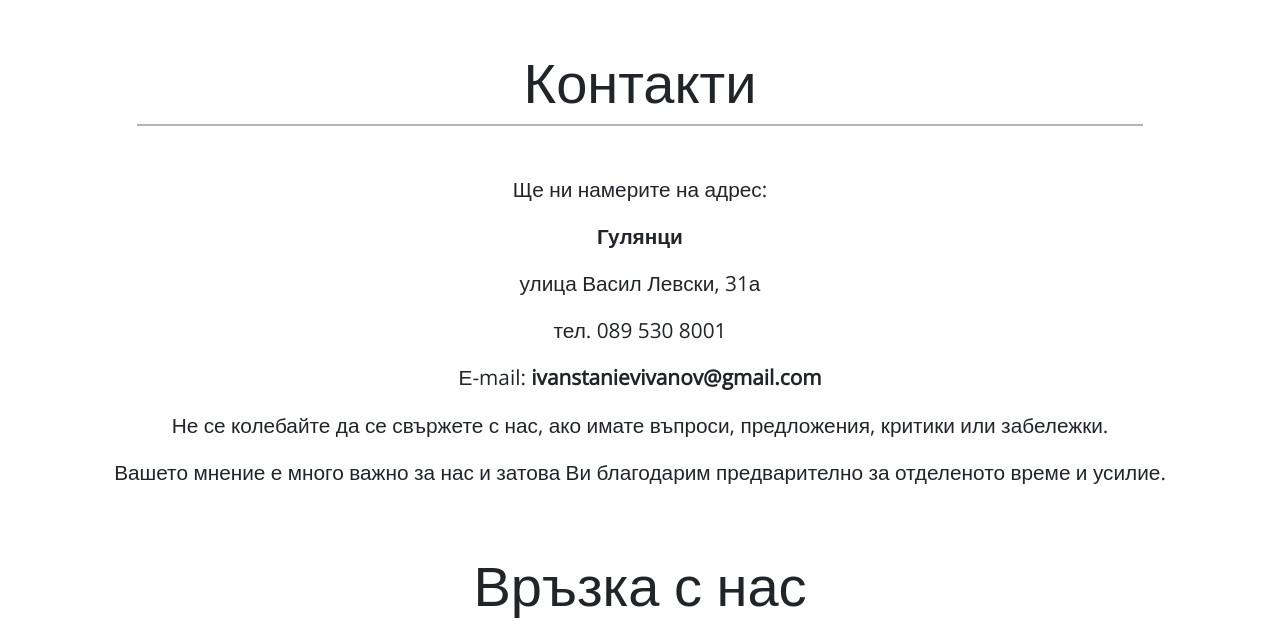
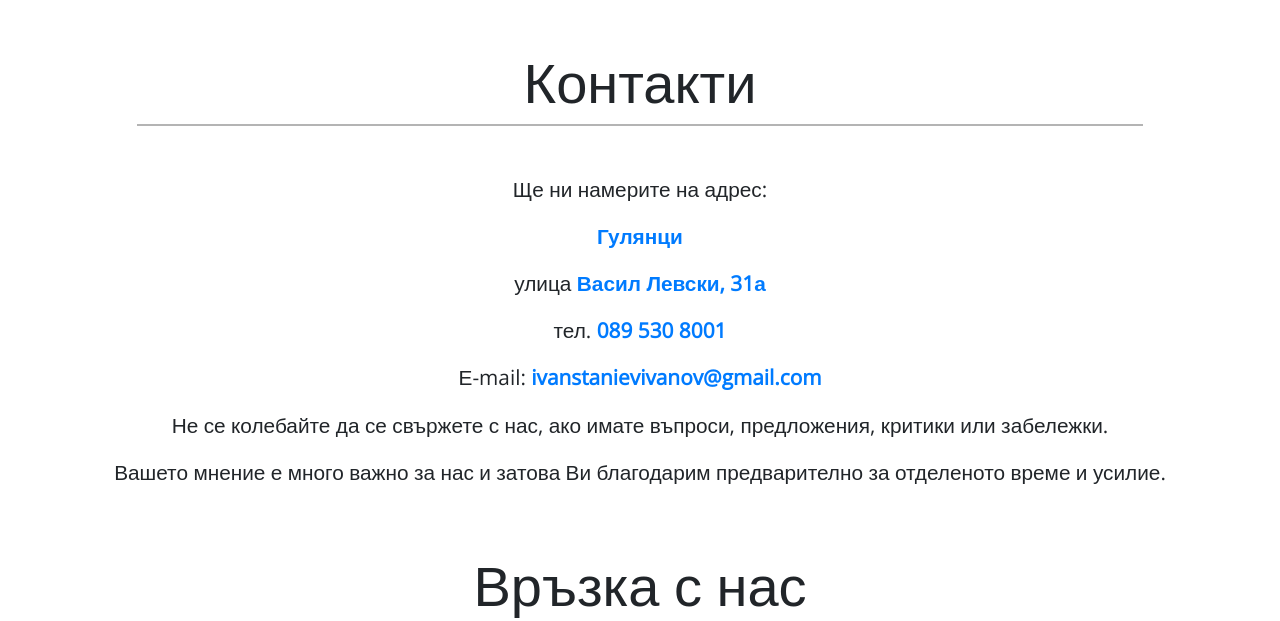
Before and after one commit to kristiyanivanovx/krisiqna-auto-24, a Flask app: page /contacts in a window 1280 px wide. Shown: the part 66-687 px from the top of the page. Run offline with Flask 2, Linux system fonts and the light colour scheme; some libraries are stand-ins or nearby versions.

Commit message:
frontend improvements

```diff
--- a/static/css/style.css
+++ b/static/css/style.css
@@ -17,7 +17,7 @@ html, body {
 }
 
 .active a, .subscription, .orange {
-  color: #38bce3!important;
+  color: #38bce3 !important;
 }
 
 #active {
@@ -169,6 +169,9 @@ html, body {
 }
 
 /* misc */
+.highlight {
+  color: #007bff;
+}
 
 .w-85 {
   width: 85%;
--- a/templates/contacts.html
+++ b/templates/contacts.html
@@ -18,16 +18,16 @@
 		<p>
 			Ще ни намерите на адрес:
 		</p>
-		<p>
+		<p class="highlight">
 			<b>Гулянци</b>
 		</p>
 		<p>
-			улица Васил Левски, 31а
+			улица <b class="highlight">Васил Левски, 31а</b>
 		</p>
 		<p>
-			тел. 089 530 8001
+			тел. <b><a class="highlight" href="tel:0895308001">089 530 8001</a></b>
 		</p><p>
-			Е-mail: <b>ivanstanievivanov@gmail.com</b>
+			Е-mail: <b><a href="mailto:ivanstanievivanov@gmail.com">ivanstanievivanov@gmail.com</a></b>
 		</p><p>
 			Не се колебайте да се свържете с нас, ако имате въпроси, предложения, критики или забележки.
 		</p><p>
--- a/templates/layout.html
+++ b/templates/layout.html
@@ -66,7 +66,7 @@
 		<hr class="bottom">
 		<p>офис и сервиз</p>
 		<p>улица Васил Левски, 31а</p>
-		<p>тел. 089 530 8001</p>
+		<p>тел. <a href="tel:0895308001">089 530 8001</a></p>
 		<p><a href="mailto:ivanstanievivanov@gmail.com">ivanstanievivanov@gmail.com</a></p>
 	</div>
 </div>
```
